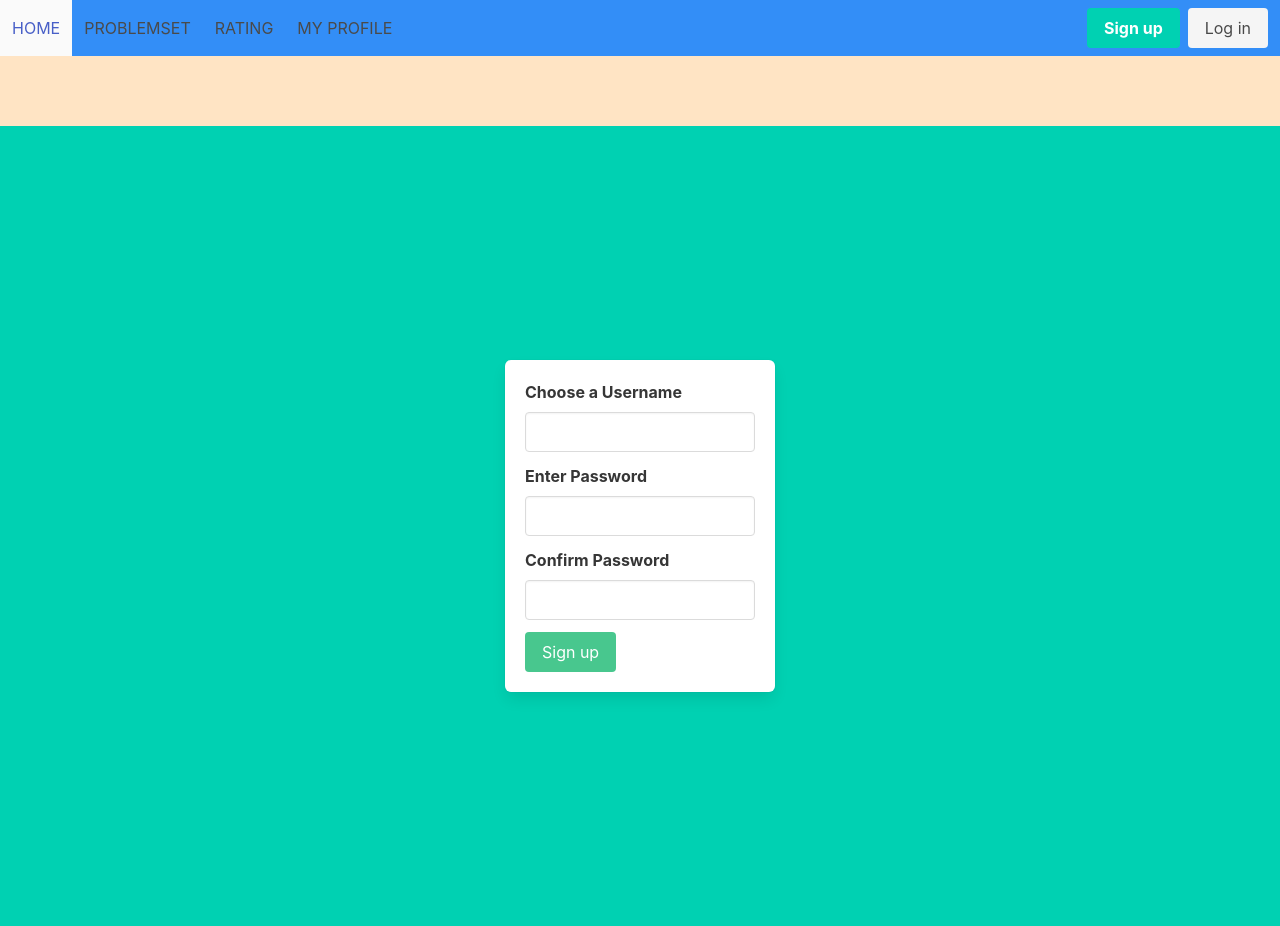
After one commit to cafozer/AlgorithmTrainingSystem, a Flask app: page /register in a window 1280 px wide. The commit adds this page. Run offline with Flask 2, Linux system fonts and the light colour scheme.

Commit message:
login and register pages added

```diff
--- a/server.py
+++ b/server.py
@@ -8,6 +8,8 @@ def create_app():
     app.add_url_rule("/problemset", view_func=views.problemset_page)
     app.add_url_rule("/rating", view_func=views.rating_page)
     app.add_url_rule("/profile", view_func=views.profile_page)
+    app.add_url_rule("/login", view_func=views.login_page)
+    app.add_url_rule("/register", view_func=views.register_page)
 
     return app
 
--- a/templates/layout.html
+++ b/templates/layout.html
@@ -26,10 +26,10 @@
             <div class="navbar-end">
                 <div class="navbar-item">
                 <div class="buttons">
-                    <a class="button is-primary">
+                    <a class="button is-primary" href="{{url_for('register_page')}}">
                     <strong>Sign up</strong>
                     </a>
-                    <a class="button is-light">
+                    <a class="button is-light" href="{{url_for('login_page')}}">
                     Log in
                     </a>
                 </div>
--- /dev/null
+++ b/templates/register.html
@@ -0,0 +1,39 @@
+{% extends "layout.html" %}
+{% block title %}Home{% endblock %}
+{% block content %}
+<section class="hero is-primary is-fullheight">
+    <div class="hero-body">
+      <div class="container">
+        <div class="columns is-centered">
+          <div class="column is-3-desktop">
+            <form action="" class="box">
+              <div class="field">
+                <label for="" class="label">Choose a Username</label>
+                <div class="control">
+                  <input type="username" class="input" required>
+                </div>
+              </div>
+              <div class="field">
+                <label for="" class="label">Enter Password</label>
+                <div class="control">
+                  <input type="password" class="input" required>
+                </div>
+              </div>
+              <div class="field">
+                <label for="" class="label">Confirm Password</label>
+                <div class="control">
+                  <input type="password" class="input" required>
+                </div>
+              </div>
+              <div class="field">
+                <button class="button is-success">
+                  Sign up
+                </button>
+              </div>
+            </form>
+          </div>
+        </div>
+      </div>
+    </div>
+  </section>
+{% endblock %}
--- a/views.py
+++ b/views.py
@@ -11,3 +11,9 @@ def rating_page():
 
 def profile_page():
     return render_template("profile.html")
+
+def register_page():
+    return render_template("register.html")
+
+def login_page():
+    return render_template("login.html")
```
Also changed, not shown: templates/login.html (added, +33 -0 lines).
